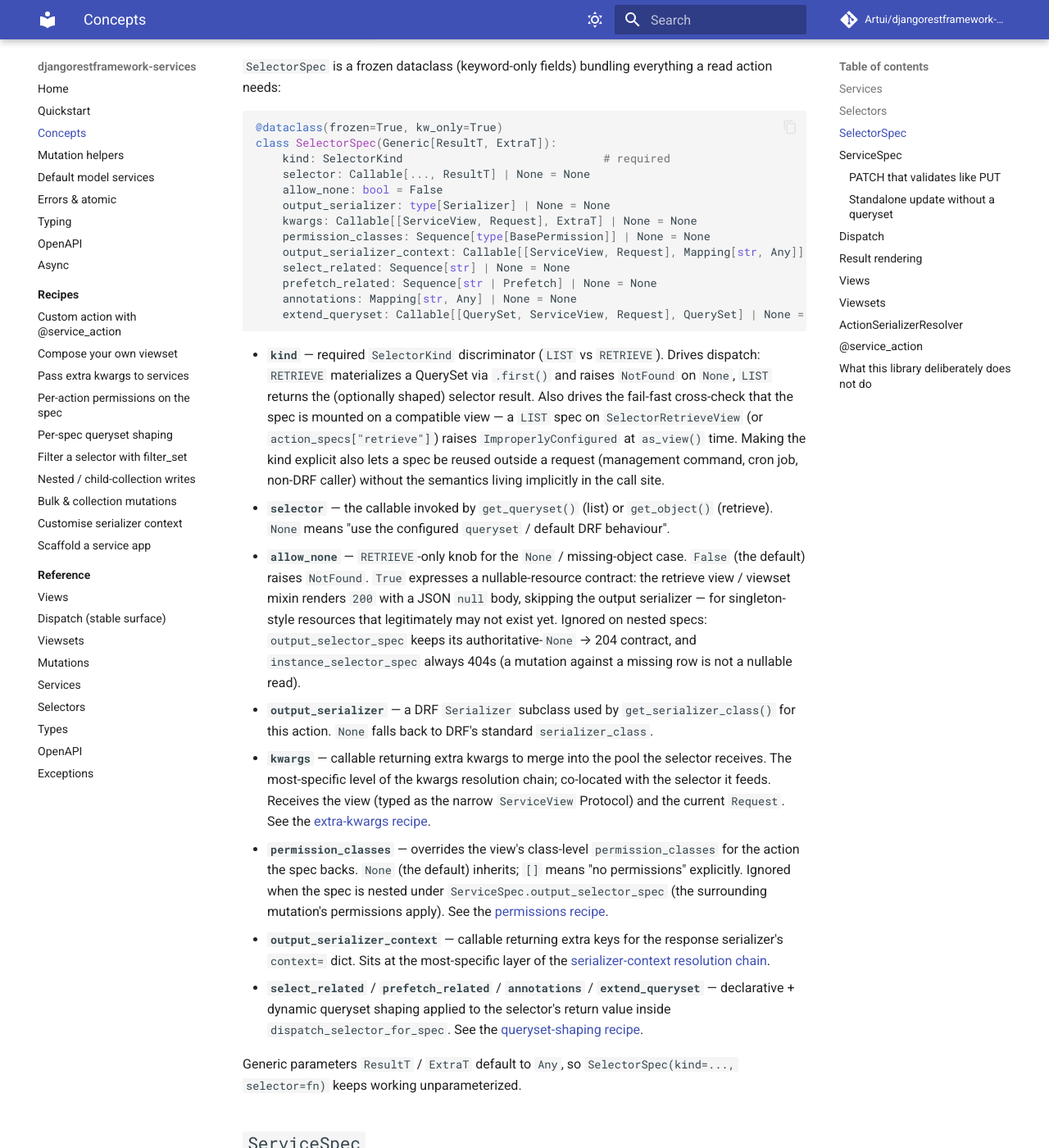
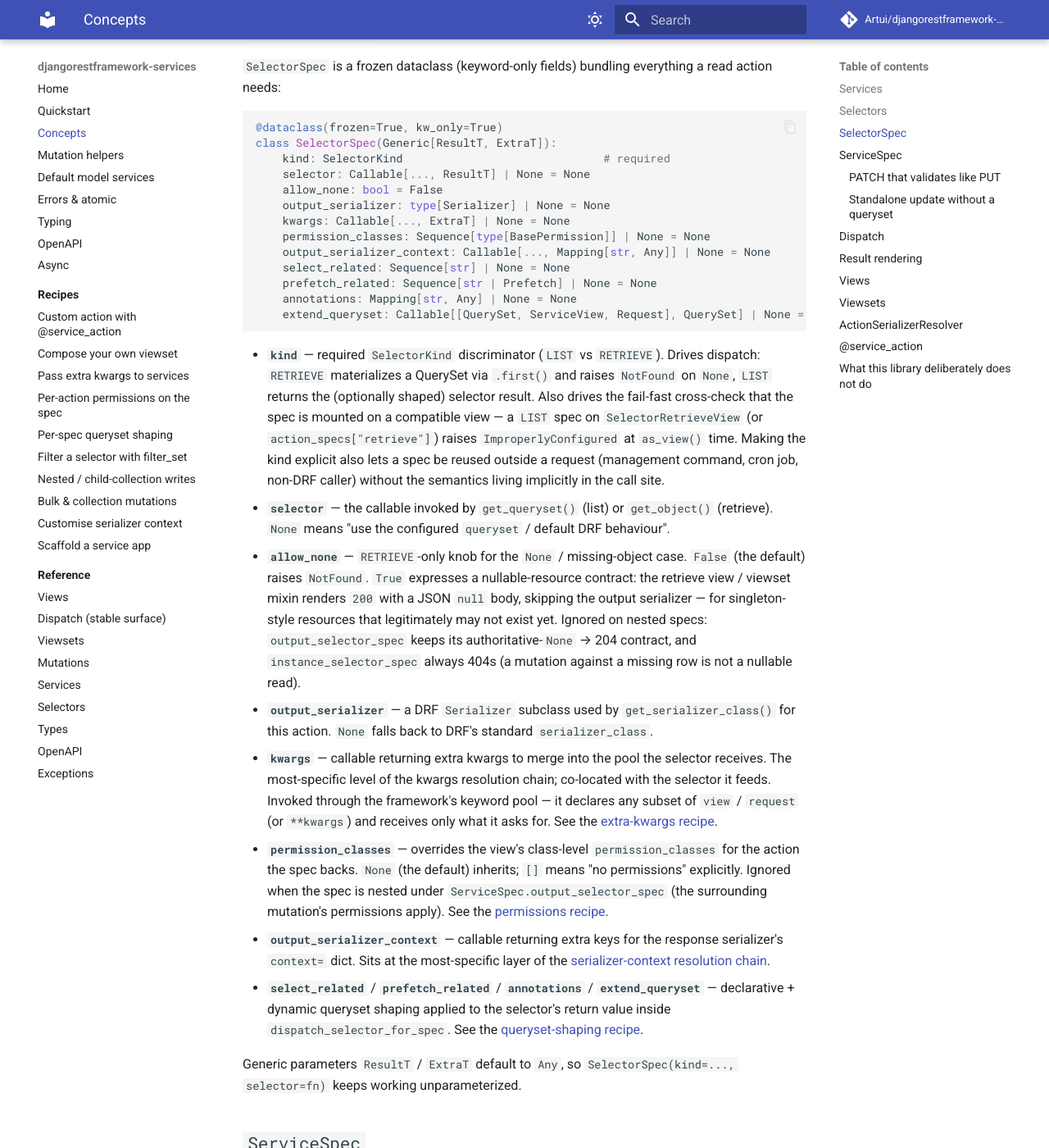
Before and after one commit to Artui/django-spec-rest, an MkDocs documentation site: the page built from docs/concepts.md, in a window 1280 px wide and 1400 px high, scrolled down 1259 px. Shown: the whole window at 82% size. Built offline with MkDocs 1.6.1 and Material for MkDocs 9.7.7, drawn with Linux system fonts in a browser that asks for light colours; comment, search, counter and statistics services are not loaded; some of the changed text lies outside the part shown.

Commit message:
Fix documentation drift surfaced by the 0.18.0 docs audit
- typing.md: output_selector_spec.kind=LIST is valid alongside
  collection_selector_spec, not "always RETRIEVE".
- service-action.md: a no-input collection action's service receives
  {request, user}; `data` only when an input_serializer is set.
- extra-kwargs.md: the input_data example's CreateChildIn needs @dataclass
  to be a usable input_serializer.
- async.md: apply_input is synchronous — call it directly in an async def;
  it cannot be awaited.
- concepts.md: provider fields are Callable[..., ...] (the keyword pool),
  not a fixed (ServiceView, Request) signature.
- openapi.md: note the request-body / 422 cells are gated on input_serializer.

Co-Authored-By: Claude Opus 4.8 <noreply@anthropic.com>

````diff
--- a/docs/concepts.md
+++ b/docs/concepts.md
@@ -60,9 +60,9 @@ class SelectorSpec(Generic[ResultT, ExtraT]):
     selector: Callable[..., ResultT] | None = None
     allow_none: bool = False
     output_serializer: type[Serializer] | None = None
-    kwargs: Callable[[ServiceView, Request], ExtraT] | None = None
+    kwargs: Callable[..., ExtraT] | None = None
     permission_classes: Sequence[type[BasePermission]] | None = None
-    output_serializer_context: Callable[[ServiceView, Request], Mapping[str, Any]] | None = None
+    output_serializer_context: Callable[..., Mapping[str, Any]] | None = None
     select_related: Sequence[str] | None = None
     prefetch_related: Sequence[str | Prefetch] | None = None
     annotations: Mapping[str, Any] | None = None
@@ -95,9 +95,10 @@ class SelectorSpec(Generic[ResultT, ExtraT]):
   standard `serializer_class`.
 - **`kwargs`** — callable returning extra kwargs to merge into the pool
   the selector receives. The most-specific level of the kwargs
-  resolution chain; co-located with the selector it feeds. Receives
-  the view (typed as the narrow `ServiceView` Protocol) and the
-  current `Request`. See the [extra-kwargs recipe](recipes/extra-kwargs.md).
+  resolution chain; co-located with the selector it feeds. Invoked through
+  the framework's keyword pool — it declares any subset of `view` /
+  `request` (or `**kwargs`) and receives only what it asks for. See the
+  [extra-kwargs recipe](recipes/extra-kwargs.md).
 - **`permission_classes`** — overrides the view's class-level
   `permission_classes` for the action the spec backs. `None` (the default)
   inherits; `[]` means "no permissions" explicitly. Ignored when the
@@ -131,10 +132,10 @@ class ServiceSpec(Generic[InputT, ResultT, ExtraT]):
     partial: bool | None = None
     input_serializer: type | None = None
     input_data: Callable[..., Mapping[str, Any]] | None = None
-    input_serializer_context: Callable[[ServiceView, Request], Mapping[str, Any]] | None = None
+    input_serializer_context: Callable[..., Mapping[str, Any]] | None = None
     instance_selector_spec: SelectorSpec[Any, Any] | None = None
     output_selector_spec: SelectorSpec[Any, Any] | None = None
-    kwargs: Callable[[ServiceView, Request], ExtraT] | None = None
+    kwargs: Callable[..., ExtraT] | None = None
     permission_classes: Sequence[type[BasePermission]] | None = None
 ```
 
````
Also changed, not shown: docs/async.md (+3 -3 lines), docs/openapi.md (+5 -0 lines), docs/recipes/extra-kwargs.md (+2 -0 lines), docs/recipes/service-action.md (+2 -1 lines), docs/typing.md (+5 -3 lines).
